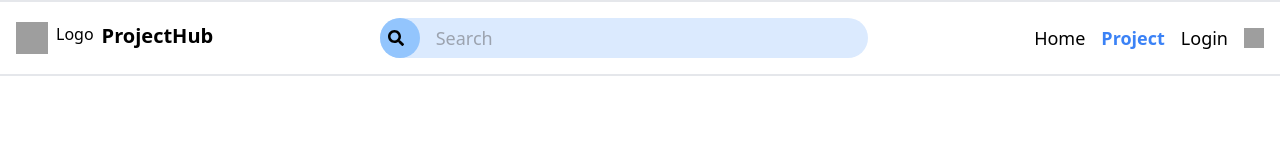
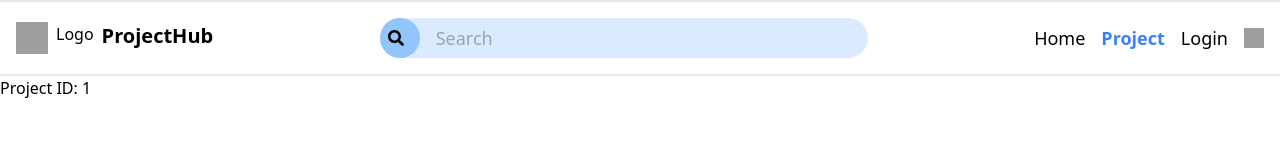
Before and after one commit to cjjjjjjk/ProjectHub, a React (Create React App) app in the folder client/: page /page/project/1 in a window 1280 px wide. Shown: the top 166 px of the page. Built offline with nearby package versions, Linux system fonts and the light colour scheme; grey boxes are pictures that could not be loaded.

Commit message:
thêm route đến trang hiển thị chi tiết project

```diff
--- a/client/src/App.js
+++ b/client/src/App.js
@@ -8,7 +8,7 @@ import { FaSearch } from "react-icons/fa";
 import { useState } from "react";
 import { Drawer, Popover } from "antd";
 import Register from "./page/Register";
-
+import ProjectDetail from "./page/ProjectDetail";
 function App() {
   const [openMenu, setOpenMenu] = useState(false);
   const closeMenu = () => {
@@ -170,6 +170,7 @@ function App() {
           <Route path="/page/Login" element={<Login />} />
           <Route path="/page/Profile" element={<Profile />} />
           <Route path="/page/Register" element={<Register />} />
+          <Route path="page/project/:id" element={<ProjectDetail />} />
         </Routes>
       </BrowserRouter>
     </div>
--- /dev/null
+++ b/client/src/page/ProjectDetail.js
@@ -0,0 +1,9 @@
+import { useParams } from 'react-router-dom';
+
+function ProjectDetail() {
+  const { id } = useParams(); // Access the id parameter from the URL
+
+  return <div>Project ID: {id}</div>;
+}
+
+export default ProjectDetail;
```
